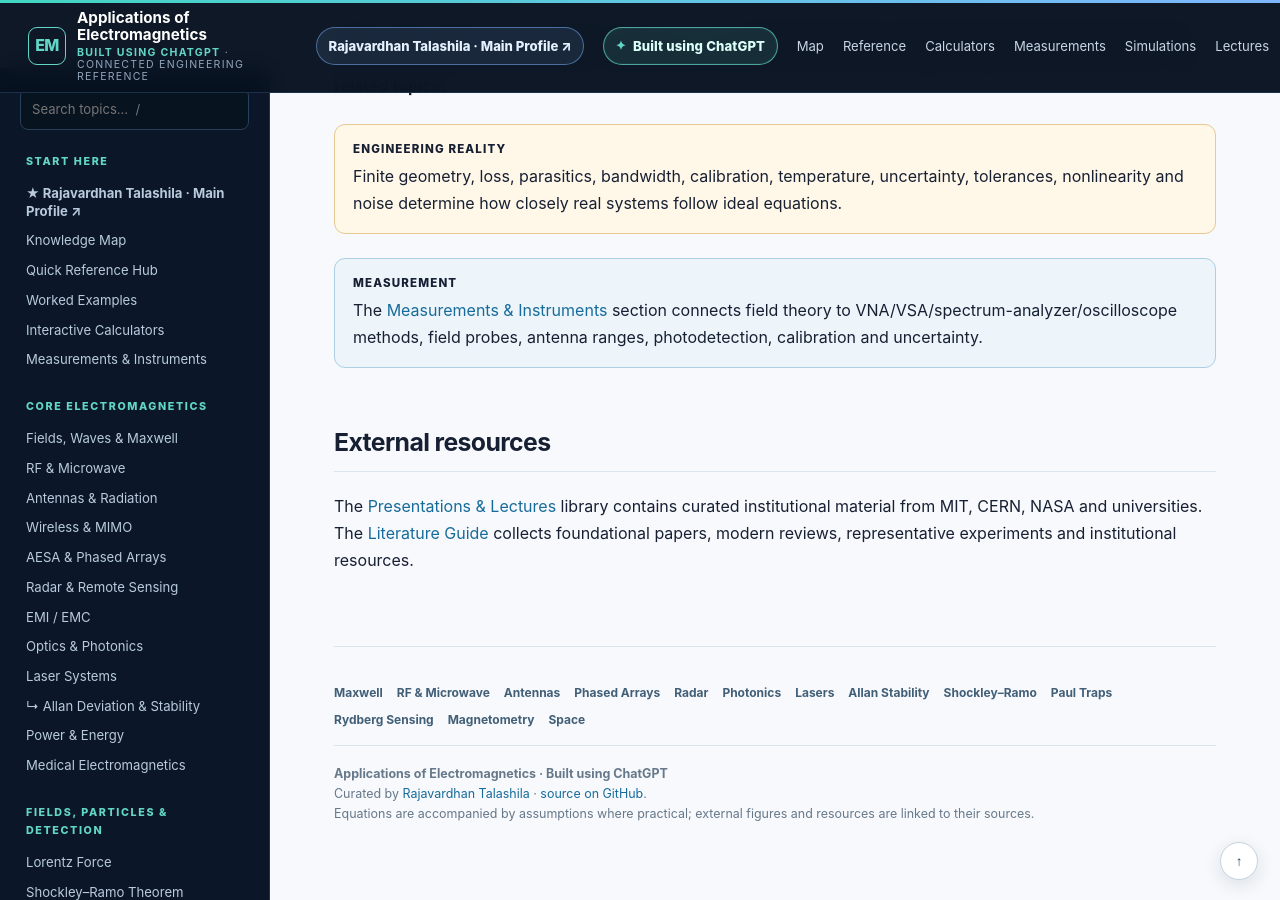
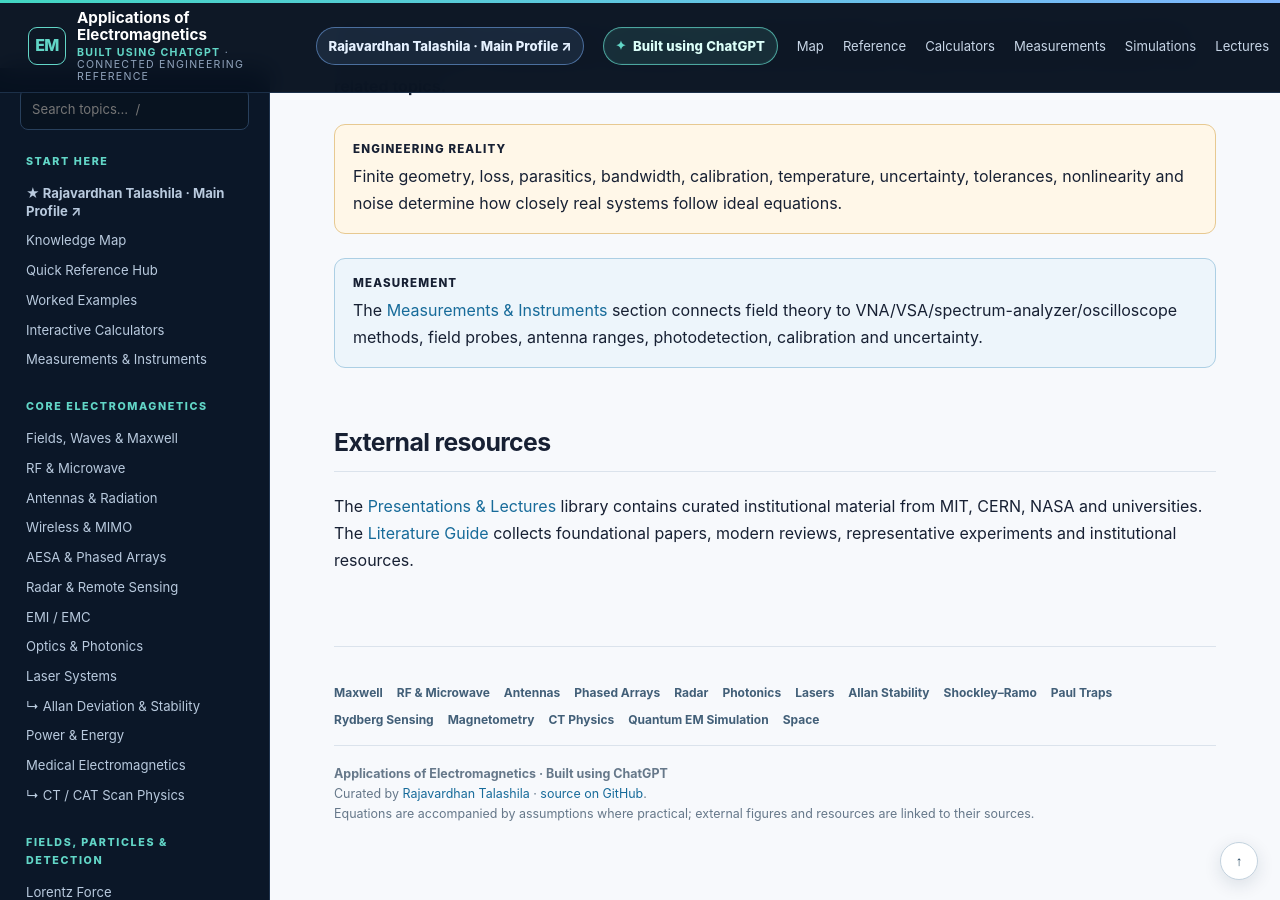
Before and after one commit to RajavardhanT/Electromagnetics_Applications, a Jekyll site: the page built from index.md, in a window 1280 px wide and 900 px high, scrolled down 5183 px. Built offline with Jekyll 4.4.1, drawn with Linux system fonts in a browser that asks for light colours.

Commit message:
Add CT and quantum EM simulation to navigation

```diff
--- a/_layouts/default.html
+++ b/_layouts/default.html
@@ -84,6 +84,7 @@
       <a href="{{ '/laser-systems/allan-deviation.html' | relative_url }}">↳ Allan Deviation & Stability</a>
       <a href="{{ '/power-energy/' | relative_url }}">Power & Energy</a>
       <a href="{{ '/medical/' | relative_url }}">Medical Electromagnetics</a>
+      <a href="{{ '/medical/ct-scan-physics.html' | relative_url }}">↳ CT / CAT Scan Physics</a>
 
       <div class="sidebar-title">FIELDS, PARTICLES & DETECTION</div>
       <a href="{{ '/lorentz-force/' | relative_url }}">Lorentz Force</a>
@@ -93,6 +94,7 @@
 
       <div class="sidebar-title">ATOMIC, QUANTUM & SPACE</div>
       <a href="{{ '/quantum/' | relative_url }}">Quantum Technologies</a>
+      <a href="{{ '/quantum/em-simulation-quantum-computing.html' | relative_url }}">↳ EM Simulation of Quantum Computing</a>
       <a href="{{ '/rydberg-semiclassical-effects/' | relative_url }}">Rydberg Semiclassical Optics</a>
       <a href="{{ '/ground-state-magnetometry/' | relative_url }}">Ground-State Magnetometry</a>
       <a href="{{ '/atomic-magnetometer/' | relative_url }}">Optically Pumped Atomic Magnetometers</a>
@@ -138,6 +140,8 @@
           <a href="{{ '/paul-traps/' | relative_url }}">Paul Traps</a>
           <a href="{{ '/rydberg-semiclassical-effects/' | relative_url }}">Rydberg Sensing</a>
           <a href="{{ '/ground-state-magnetometry/' | relative_url }}">Magnetometry</a>
+          <a href="{{ '/medical/ct-scan-physics.html' | relative_url }}">CT Physics</a>
+          <a href="{{ '/quantum/em-simulation-quantum-computing.html' | relative_url }}">Quantum EM Simulation</a>
           <a href="{{ '/computational-em/' | relative_url }}">Space</a>
         </nav>
         <strong>Applications of Electromagnetics · Built using ChatGPT</strong><br>
```
